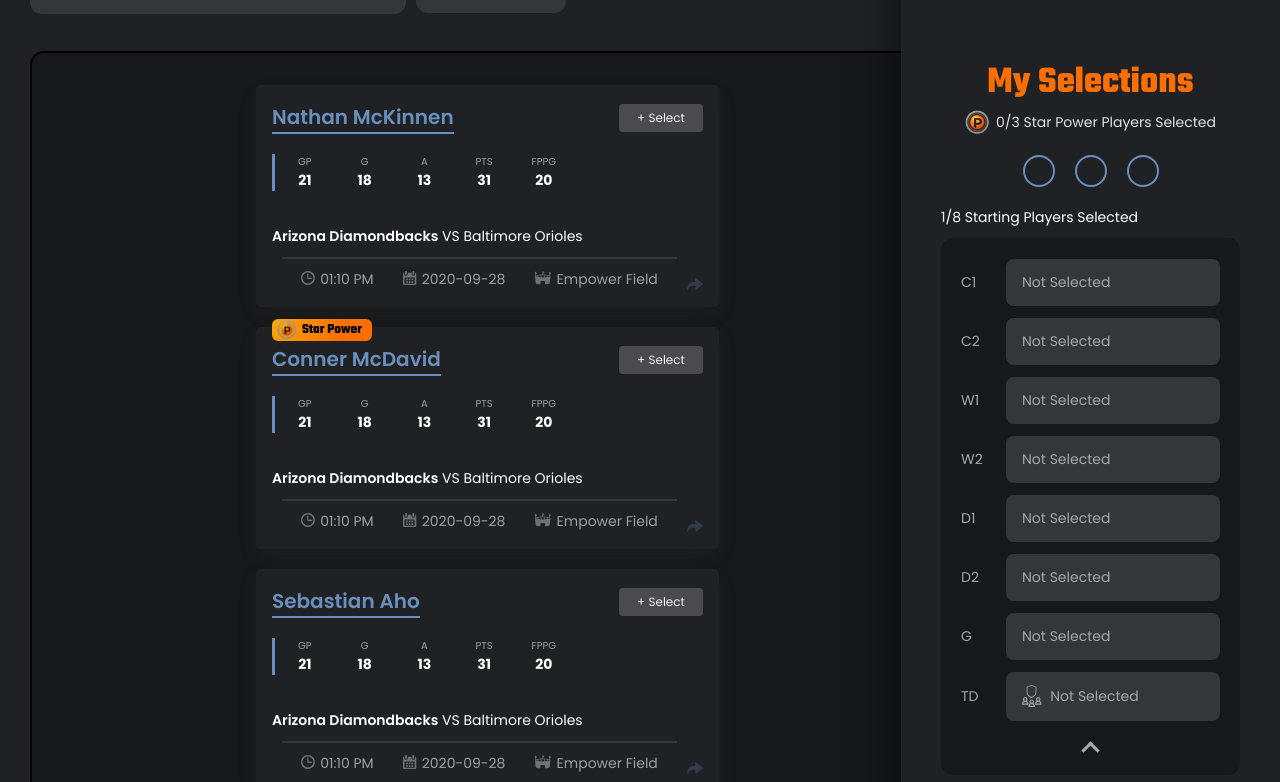
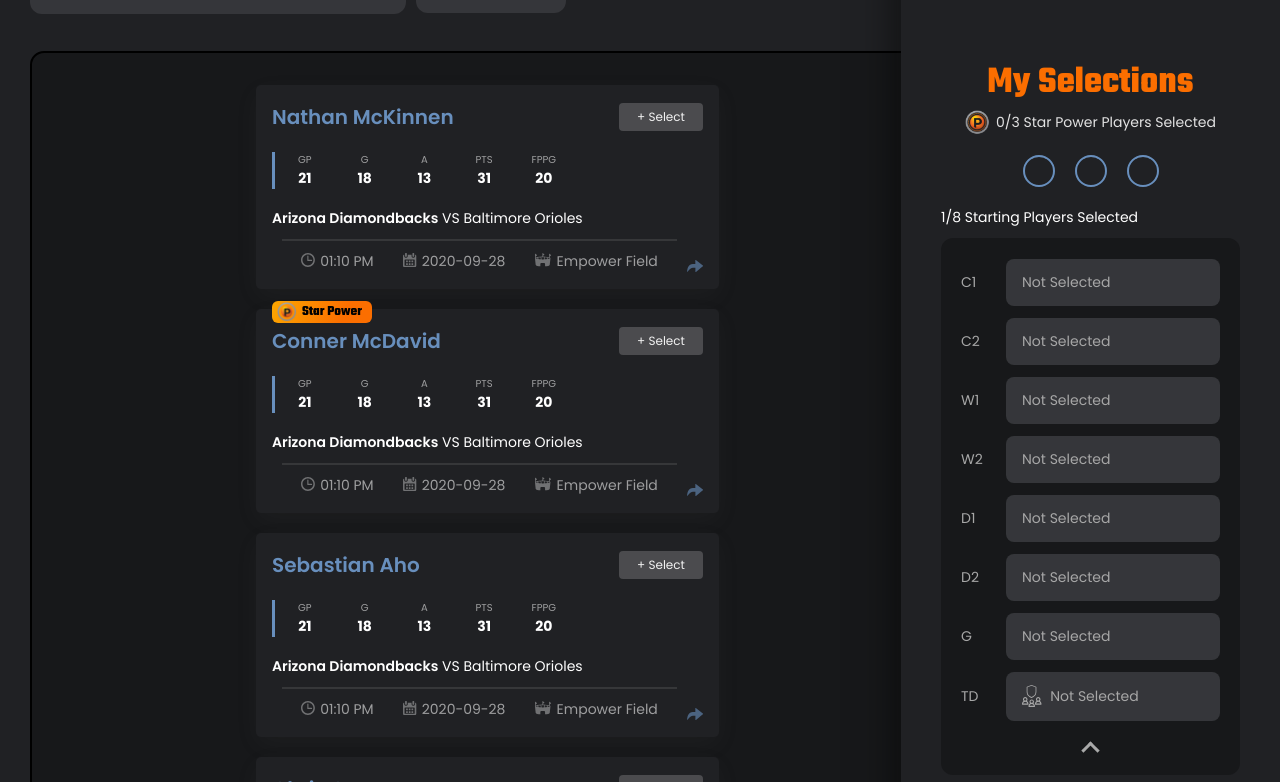
Before and after one commit to fancykingstar/live-fantasy, a React app: page /nhl-powerdfs in a window 1280 px wide. Shown: the part 858-1640 px from the top of the page. Built offline with nearby package versions, Linux system fonts and the light colour scheme.

Commit message:
Player selection card new UI and Filter selection

```diff
--- a/package.json
+++ b/package.json
@@ -2,7 +2,6 @@
   "name": "powerplaygames",
   "version": "0.1.0",
   "private": true,
-  "proxy": "http://localhost:4000/api/v1",
   "dependencies": {
     "@babel/core": "7.12.3",
     "@pmmmwh/react-refresh-webpack-plugin": "0.4.2",
--- a/src/components/SportsSelectionCard/index.js
+++ b/src/components/SportsSelectionCard/index.js
@@ -63,6 +63,12 @@ function SportsSelectionCard(props) {
                 steps?.length ?
                     <div className={`${classes.card_state_main_container} ${currentStep === 1 && classes.space_evenly}`}>
                         {
+                            steps[currentStep]?.step?.ad ?
+                                <img src={steps[currentStep]?.step?.ad} />
+                                :
+                                <>
+
+                                    {
                                         currentStep === 1 &&
                                         <div className={classes.card_state_left}>
                                             {
@@ -110,7 +116,10 @@ function SportsSelectionCard(props) {
                                                                     }
                                                                 </div>
                                                                 :
-                                                    <div key={key.toString()} className={`${classes.step_value} ${classes.step_value_1}`}>
+                                                                <div
+                                                                    key={key.toString()}
+                                                                    className={`${classes.step_value} ${classes.step_value_1}`}
+                                                                >
                                                                     <strong>{val}</strong>
                                                                 </div>
                                                         )
@@ -119,6 +128,8 @@ function SportsSelectionCard(props) {
                                             </div>
                                         }
                                     </div>
+                                </>
+                        }
                     </div>
                     :
                     <p className={`${classes.container_body_card_state} ${classes.card_state_no_data} ${isSelected ? classes.active : ''}`}>
@@ -143,7 +154,7 @@ function SportsSelectionCard(props) {
                 {
                     steps?.length ?
                         <div className={classes.card_footer_right} onClick={nextStep}>
-                            <ForwardArrow />
+                            <ForwardArrow color={isSelected ? "#fb6e00" : ''} />
                         </div>
                         :
                         <></>
--- a/src/components/SportsSelectionCard/index.module.scss
+++ b/src/components/SportsSelectionCard/index.module.scss
@@ -17,7 +17,7 @@
 			font-size: 20px;
 			padding: 0;
 			margin: 0;
-			border-bottom: 2px solid $lightBlue;
+			// border-bottom: 2px solid $lightBlue;
 			color: $lightBlue;
 			font-family: Poppins;
 			font-weight: 600;
@@ -110,8 +110,14 @@
 			}
 		}
 
+		img {
+			width: 93%;
+			height: 76px;
+			margin: 25px auto;
+		}
+
 		.container_body_card_state {
-			margin: 20px 0;
+			margin: 20px 0 4px 0;
 			width: 70%;
 
 			&.border {
--- a/src/icons/ForwardArrow.js
+++ b/src/icons/ForwardArrow.js
@@ -8,8 +8,8 @@ function ForwardArrow(props) {
             viewBox="0 0 16 12"
             style={{ height: 'auto' }}
         >
-            <g fill="none" fillRule="evenodd" opacity=".4">
-                <g fill="#688FBD" fillRule="nonzero">
+            <g fill="none" fillRule="evenodd" opacity="1">
+                <g fill={props?.color || "#688FBD"} fillRule="nonzero">
                     <g>
                         <g>
                             <g>
@@ -24,7 +24,8 @@ function ForwardArrow(props) {
 }
 
 ForwardArrow.propTypes = {
-    size: PropTypes.number
+    size: PropTypes.number,
+    color: PropTypes.string,
 }
 
 export default ForwardArrow
--- a/src/pages/NHLpowerdFS/index.js
+++ b/src/pages/NHLpowerdFS/index.js
@@ -21,6 +21,7 @@ import SelectionCard from '../../components/SportsSelectionCard';
 import EmployeeIcon from '../../icons/Employee';
 import SportsFilters from '../../components/SportsFilters';
 import CheckIcon from '../../icons/Check';
+import AdImg from '../../assets/img.jpg';
 
 const dummyData = [
     {
@@ -56,7 +57,7 @@ const dummyData = [
             },
             {
                 step: {
-                    ad: ''
+                    ad: AdImg
                 }
             }
         ],
@@ -95,7 +96,7 @@ const dummyData = [
             },
             {
                 step: {
-                    ad: ''
+                    ad: AdImg
                 }
             }
         ],
@@ -133,7 +134,7 @@ const dummyData = [
             },
             {
                 step: {
-                    ad: ''
+                    ad: AdImg
                 }
             }
         ],
@@ -186,7 +187,7 @@ const INITIAL_PLAYER_LIST = [
     },
 ]
 
-const selectionHeader = [
+const FILTERS_INITIAL_VALUES = [
     {
         id: 1,
         title: 'c',
@@ -227,6 +228,7 @@ function NHLPowerdFs() {
     const [selectedFilter, setSelectedFilter] = useState({});
     const [selectedStarPowers, setStartPowers] = useState([false, false, false]);
     const [playerList, setPlayerList] = useState(INITIAL_PLAYER_LIST)
+    const [filters, setFilters] = useState(FILTERS_INITIAL_VALUES);
 
     const onSelectDeselect = useCallback((id) => {
         const _selected = new Map(selected);
@@ -267,8 +269,23 @@ function NHLPowerdFs() {
     }, [selected]);
 
     const onSelectFilter = useCallback(id => {
-        const [_selectedFilter] = selectionHeader?.filter(filter => filter.id === id);
-        setSelectedFilter(_selectedFilter);
+        const [_selectedFilter] = filters?.filter(filter => filter.id === id);
+        if (_selectedFilter?.remaining > 0) {
+            const filter = _selectedFilter;
+            let _remaining = filter?.remaining;
+            _remaining -= 1;
+            if (_remaining <= 0) {
+                _remaining = 0;
+                setSelectedFilter(filter);
+            }
+            filter.remaining = _remaining;
+            const filterIndex = filters?.findIndex((filter) => filter?.id === id);
+            const _filters = [...filters];
+            _filters[filterIndex] = filter;
+            setFilters(_filters);
+        } else {
+            setSelectedFilter(_selectedFilter);
+        }
     }, [selectedFilter]);
 
     return (
@@ -295,7 +312,7 @@ function NHLPowerdFs() {
                         <div className={classes.container_top}>
                             <p>Select Position</p>
                             <div className={classes.container_top_1}>
-                                <SportsFilters data={selectionHeader} onSelect={onSelectFilter} activeFilter={selectedFilter} />
+                                <SportsFilters data={filters} onSelect={onSelectFilter} activeFilter={selectedFilter} />
 
                                 <form className={classes.search_form}>
                                     <span>
```
Also changed, not shown: src/assets/img.jpg (added), 1 other file (tests, documents, lock files or other folders). Lines whose indentation alone changed are shown as unchanged.
